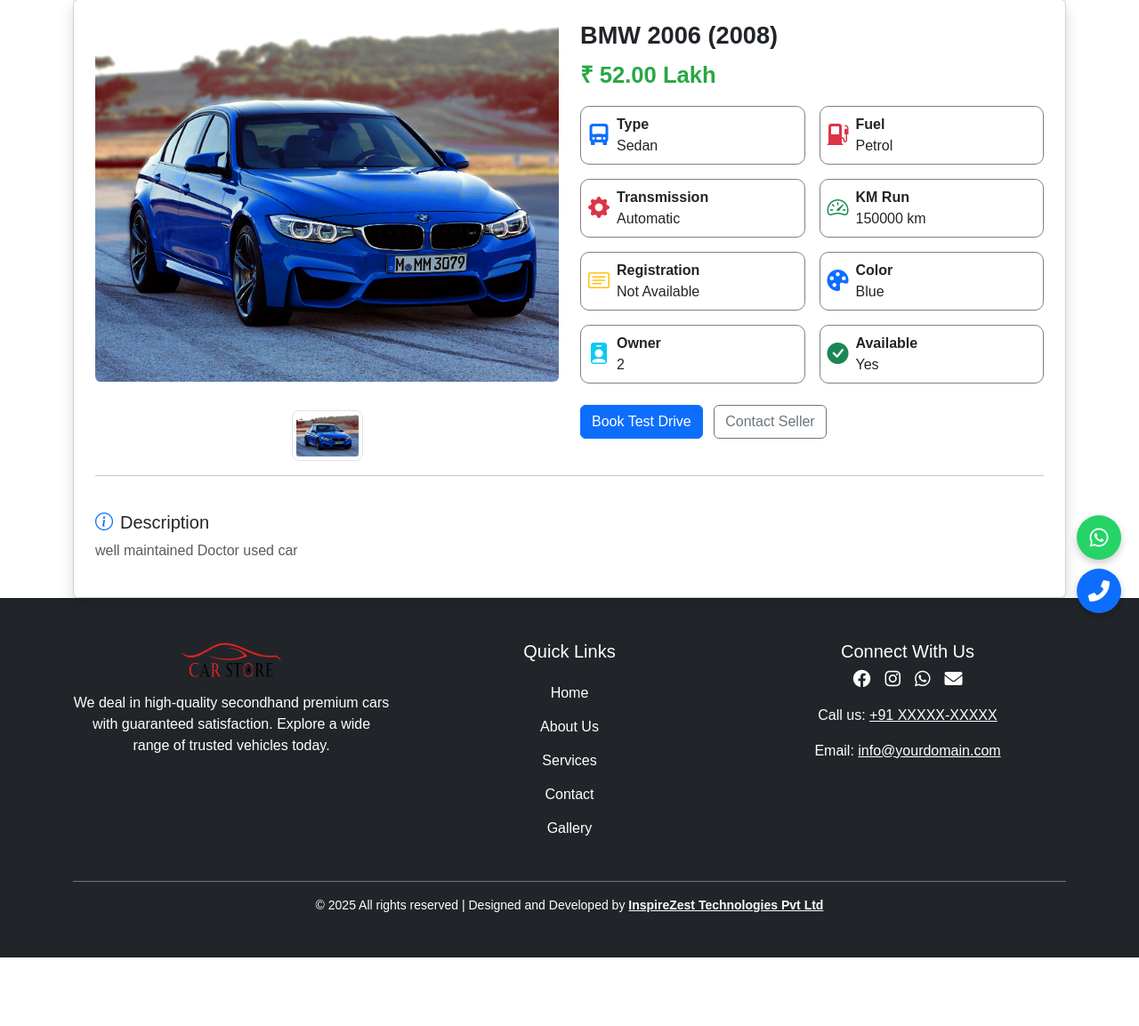
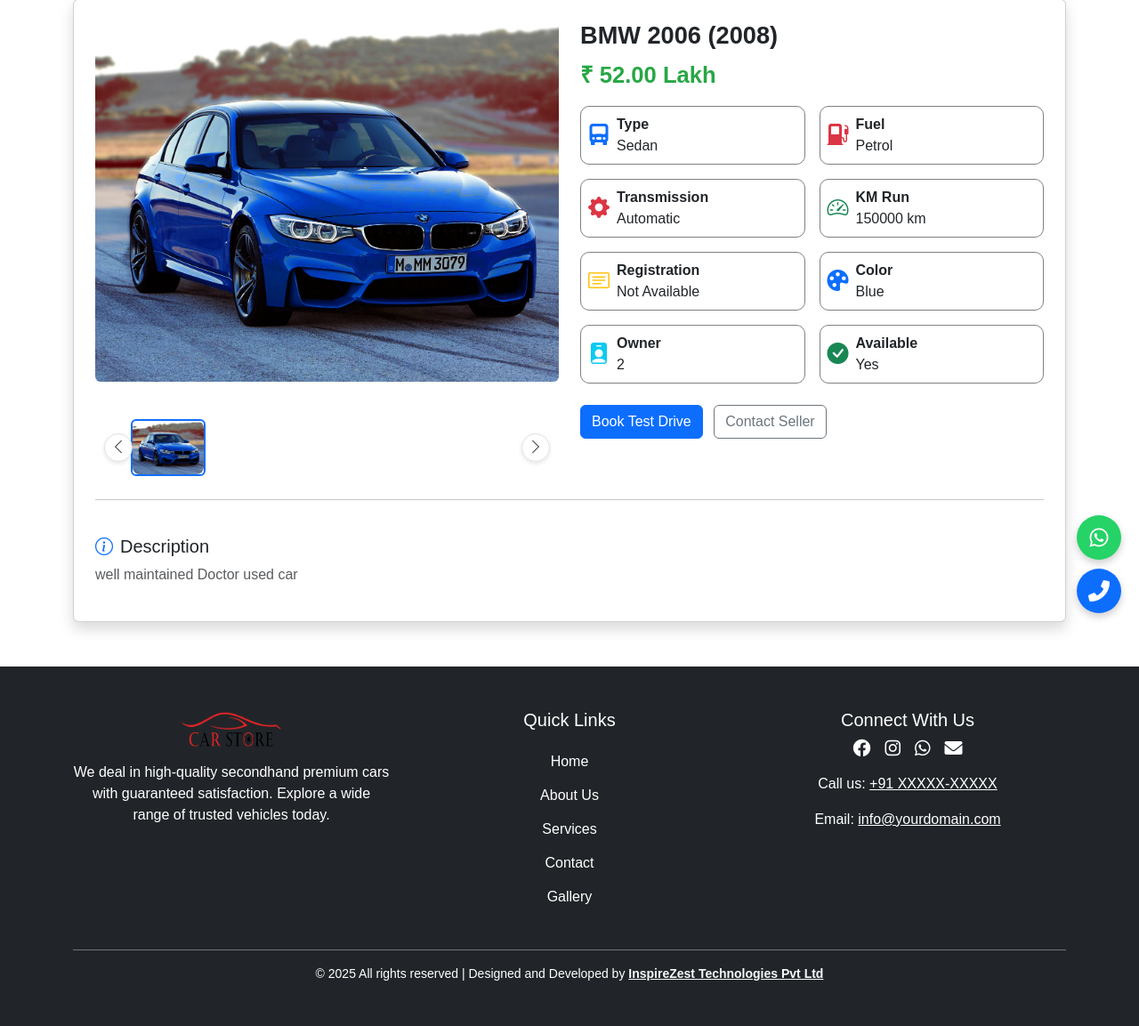
Before and after one commit to abhinavmabhi/Car-Store, a Django app: page /details/2/ in a window 1280 px wide. Shown: the part 91-1244 px from the top of the page at 89% size. Before the commit the page ends 1167 px from the top, so only its background shows below. Run offline with Django 5.2, Linux system fonts and the light colour scheme; data comes from the database, SQL or seed files in the repository; both versions use the stored data as it was before the commit; some libraries are stand-ins or nearby versions.

Commit message:
details page

```diff
--- a/app/admin.py
+++ b/app/admin.py
@@ -98,7 +98,7 @@
                 'price', 'registration', 'color', 'owner_count', 'description',
                 'image','image1','image2','image3',
                 'interior1','interior2','interior3',
-                'otherimage1','otherimage2','urgent',
+                'urgent',
                 'is_available', 'year', 'total_km_run'
             )
         }),
--- a/app/models.py
+++ b/app/models.py
@@ -63,8 +63,6 @@
     interior3 = models.ImageField(upload_to="car_interior1", blank=True, null=True)
     interior4 = models.ImageField(upload_to="car_interior1", blank=True, null=True)
 
-    otherimage1 = models.ImageField(upload_to="car_other-img", blank=True, null=True)
-    otherimage2 = models.ImageField(upload_to="car_other-img", blank=True, null=True)
 
 
     description = models.TextField(blank=True, null=True)
--- a/app/templates/car_details.html
+++ b/app/templates/car_details.html
@@ -6,7 +6,7 @@
 <link rel="stylesheet" href="{% static 'css/car-details.css' %}">
 
 
-<div class="container " style="margin-top: 90px;">
+<div class="container " style="margin-top: 90px; margin-bottom: 50px;">
     <div class="card shadow p-4">
         <div class="row g-4">
             <!-- Left Column: Images -->
@@ -25,58 +25,80 @@
 
 
                 <!-- Thumbnail Carousel -->
-                <div id="thumbCarousel" class="position-relative mt-3 d-flex justify-content-center">
-                    <div class="d-flex justify-content-center gap-2 overflow-auto px-4 "
-                        style="scroll-behavior: smooth;" id="carouselScroll">
-                        <img src="{{ car.image.url }}" class="img-thumbnail thumb" alt="Main"
-                            style="width: 80px; cursor: pointer;">
+                <!-- Thumbnail Carousel - Improved Design -->
+<div class="thumbnail-carousel mt-3">
+    <div class="carousel-container position-relative">
+      <!-- Previous button -->
+      <button class="carousel-nav carousel-nav-prev" id="thumbPrev" onclick="scrollCarousel('left')" aria-label="Previous images">
+        <i class="bi bi-chevron-left"></i>
+      </button>
+
+      <!-- Thumbnails container -->
+      <div class="thumbnails-scroll d-flex align-items-center overflow-hidden" id="carouselScroll">
+        <div class="thumbnail-item active">
+          <img src="{{ car.image.url }}" class="thumb" alt="Main image">
+        </div>
+
         {% if car.image1 %}
-                        <img src="{{ car.image1.url }}" class="img-thumbnail thumb" alt="Extra 1"
-                            style="width: 80px; cursor: pointer;">
+        <div class="thumbnail-item">
+          <img src="{{ car.image1.url }}" class="thumb" alt="Extra 1">
+        </div>
         {% endif %}
 
         {% if car.image2 %}
-                        <img src="{{ car.image2.url }}" class="img-thumbnail thumb" alt="Extra 1"
-                            style="width: 80px; cursor: pointer;">
+        <div class="thumbnail-item">
+          <img src="{{ car.image2.url }}" class="thumb" alt="Extra 2">
+        </div>
         {% endif %}
 
         {% if car.image3 %}
-                        <img src="{{ car.image3.url }}" class="img-thumbnail thumb" alt="Extra 3"
-                            style="width: 80px; cursor: pointer;">
+        <div class="thumbnail-item">
+          <img src="{{ car.image3.url }}" class="thumb" alt="Extra 3">
+        </div>
         {% endif %}
 
         {% if car.interior1 %}
-                        <img src="{{ car.interior1.url }}" class="img-thumbnail thumb" alt="Extra 1"
-                            style="width: 80px; cursor: pointer;">
+        <div class="thumbnail-item">
+          <img src="{{ car.interior1.url }}" class="thumb" alt="Interior 1">
+        </div>
         {% endif %}
 
         {% if car.interior2 %}
-                        <img src="{{ car.interior2.url }}" class="img-thumbnail thumb" alt="Extra 2"
-                            style="width: 80px; cursor: pointer;">
+        <div class="thumbnail-item">
+          <img src="{{ car.interior2.url }}" class="thumb" alt="Interior 2">
+        </div>
         {% endif %}
 
         {% if car.interior3 %}
-                        <img src="{{ car.interior3.url }}" class="img-thumbnail thumb" alt="Extra 3"
-                            style="width: 80px; cursor: pointer;">
+        <div class="thumbnail-item">
+          <img src="{{ car.interior3.url }}" class="thumb" alt="Interior 3">
+        </div>
         {% endif %}
 
         {% if car.interior4 %}
-                        <img src="{{ car.interior4.url }}" class="img-thumbnail thumb" alt="Extra 1"
-                            style="width: 80px; cursor: pointer;">
+        <div class="thumbnail-item">
+          <img src="{{ car.interior4.url }}" class="thumb" alt="Interior 4">
+        </div>
         {% endif %}
 
         {% if car.otherimage2 %}
-                        <img src="{{ car.otherimage2.url }}" class="img-thumbnail thumb" alt="Extra 2"
-                            style="width: 80px; cursor: pointer;">
+        <div class="thumbnail-item">
+          <img src="{{ car.otherimage2.url }}" class="thumb" alt="Other 2">
+        </div>
         {% endif %}
 
         {% if car.otherimage2 %}
-                        <img src="{{ car.otherimage2.url }}" class="img-thumbnail thumb" alt="Extra 3"
-                            style="width: 80px; cursor: pointer;">
+        <div class="thumbnail-item">
+          <img src="{{ car.otherimage2.url }}" class="thumb" alt="Other 3">
+        </div>
         {% endif %}
       </div>
 
-
+      <!-- Next button -->
+      <button class="carousel-nav carousel-nav-next" id="thumbNext" onclick="scrollCarousel('right')" aria-label="Next images">
+        <i class="bi bi-chevron-right"></i>
+      </button>
+    </div>
   </div>
 
             </div>
--- a/static/css/car-details.css
+++ b/static/css/car-details.css
@@ -43,7 +43,6 @@
     .sold-out{
         width: 120px;
     }
-
 }
 @media (max-width: 768px) {
     #mainImage {
@@ -62,3 +61,137 @@
     border: 2px solid #007bff;
     box-shadow: 0 0 8px rgba(0, 123, 255, 0.6);
 }
+
+
+
+/* Thumbnail Carousel Styles */
+.thumbnail-carousel {
+  width: 100%;
+  padding: 0 10px;
+}
+
+.carousel-container {
+  position: relative;
+  padding: 0 30px;
+}
+
+.thumbnails-scroll {
+  scroll-behavior: smooth;
+  gap: 10px;
+  padding: 10px 0;
+  max-width: 100%;
+  -ms-overflow-style: none;  /* Hide scrollbar for IE and Edge */
+  scrollbar-width: none;  /* Hide scrollbar for Firefox */
+}
+
+.thumbnails-scroll::-webkit-scrollbar {
+  display: none;  /* Hide scrollbar for Chrome, Safari and Opera */
+}
+
+.thumbnail-item {
+  flex: 0 0 auto;
+  border-radius: 6px;
+  overflow: hidden;
+  border: 2px solid #dee2e6;
+  transition: all 0.2s ease;
+  position: relative;
+}
+
+.thumbnail-item:hover {
+  border-color: #adb5bd;
+  transform: translateY(-2px);
+}
+
+.thumbnail-item.active {
+  border-color: #0d6efd;
+}
+
+.thumb {
+  width: 80px;
+  height: 60px;
+  object-fit: cover;
+  cursor: pointer;
+  display: block;
+}
+
+/* Navigation buttons */
+.carousel-nav {
+  position: absolute;
+  top: 50%;
+  transform: translateY(-50%);
+  width: 32px;
+  height: 32px;
+  background-color: rgba(255, 255, 255, 0.9);
+  border: 1px solid #dee2e6;
+  border-radius: 50%;
+  display: flex;
+  align-items: center;
+  justify-content: center;
+  cursor: pointer;
+  z-index: 5;
+  transition: all 0.2s ease;
+  box-shadow: 0 2px 5px rgba(0, 0, 0, 0.1);
+}
+
+.carousel-nav:hover {
+  background-color: #f8f9fa;
+  box-shadow: 0 3px 8px rgba(0, 0, 0, 0.15);
+}
+
+.carousel-nav:focus {
+  outline: none;
+  box-shadow: 0 0 0 3px rgba(13, 110, 253, 0.25);
+}
+
+.carousel-nav-prev {
+  left: 0;
+}
+
+.carousel-nav-next {
+  right: 0;
+}
+
+.carousel-nav i {
+  font-size: 18px;
+  color: #495057;
+}
+
+/* Mobile responsiveness */
+@media (max-width: 767px) {
+  .thumb {
+    width: 70px;
+    height: 55px;
+  }
+
+  .carousel-container {
+    padding: 0 25px;
+  }
+
+  .thumbnails-scroll {
+    gap: 8px;
+  }
+}
+
+@media (max-width: 576px) {
+  .thumb {
+    width: 60px;
+    height: 45px;
+  }
+
+  .carousel-container {
+    padding: 0 20px;
+  }
+
+  .thumbnails-scroll {
+    gap: 6px;
+  }
+
+  .carousel-nav {
+    width: 28px;
+    height: 28px;
+  }
+
+  .carousel-nav i {
+    font-size: 16px;
+  }
+}
```
Also changed, not shown: app/migrations/0010_remove_car_otherimage1_remove_car_otherimage2.py (added), db.sqlite3. Lines whose indentation alone changed are shown as unchanged.
